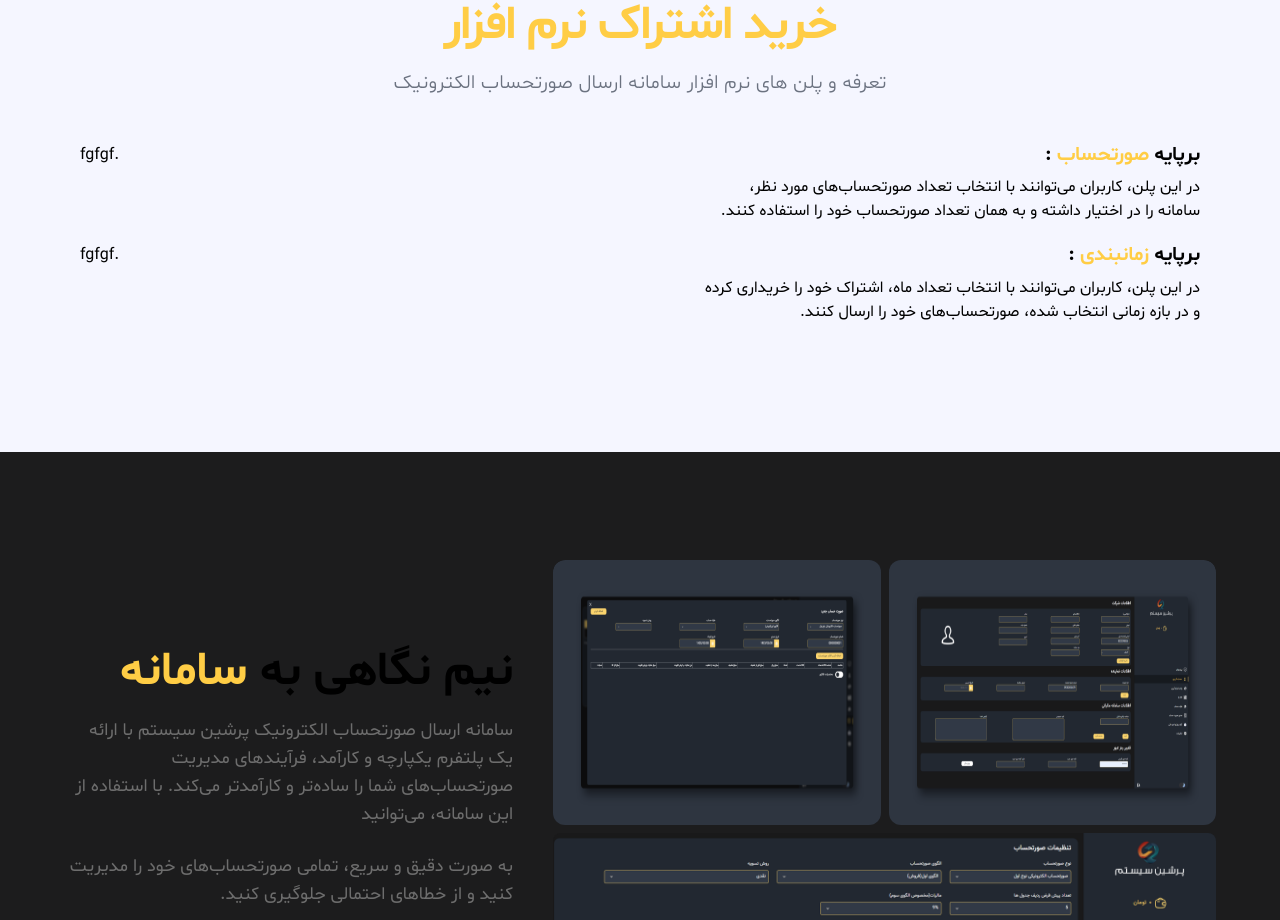
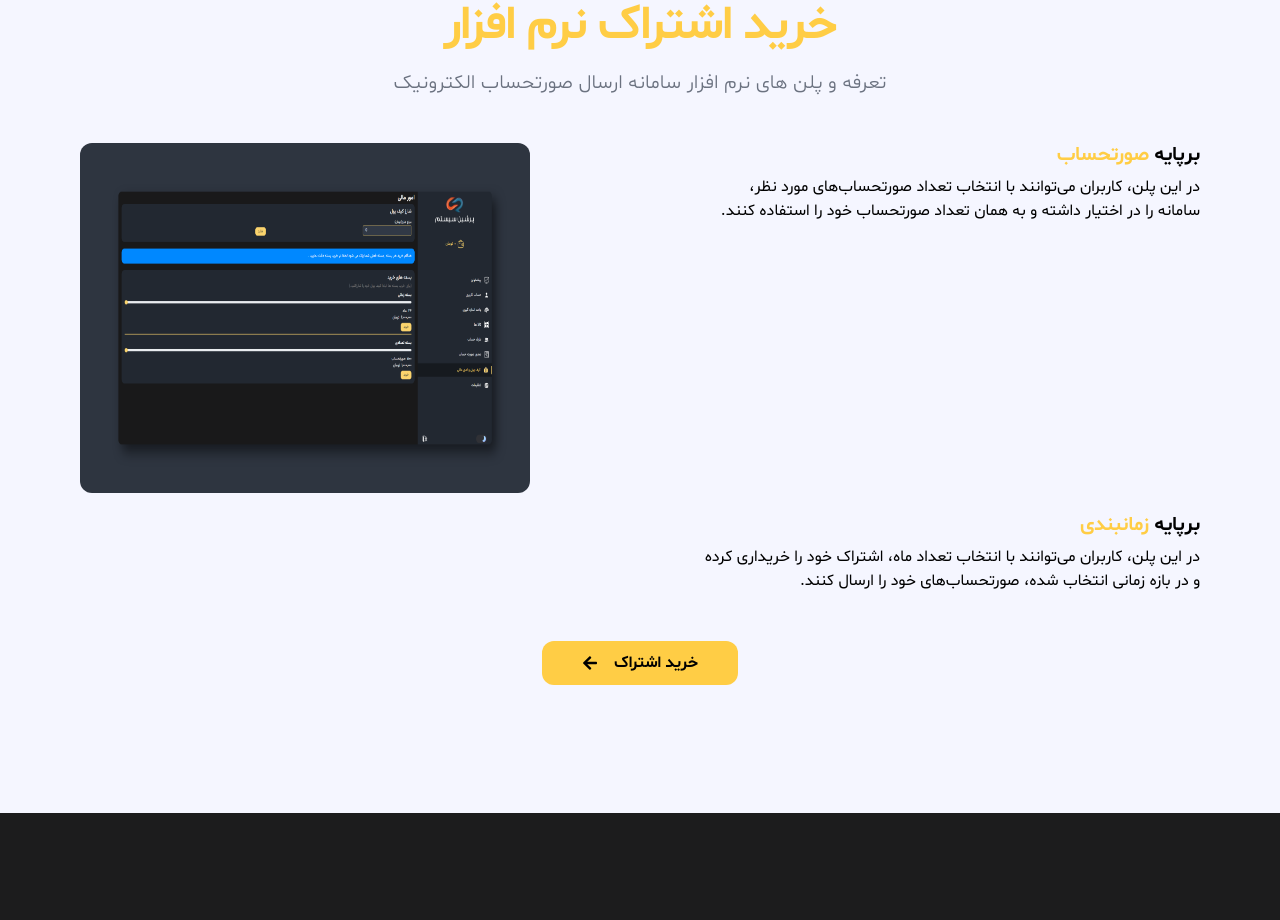
Before and after one commit to Amiraliansaripour/tax-system-landing, a React (Vite) app: page / in a window 1280 px wide. Shown: the part 2009-2929 px from the top of the page. Built offline with nearby package versions, Linux system fonts and the light colour scheme; a web font is replaced by a local one.

Commit message:
services

```diff
--- a/src/assets/images/index.js
+++ b/src/assets/images/index.js
@@ -26,6 +26,7 @@ import Screen1 from './screen1.png'
 import Sscreen from './1.png'
 import AppScreen from './2.png'
 import AppScreen2 from './3.png'
+import AppScreen3 from './4.png'
 
 import Slide1 from './slide-1.png'
 import Slide2 from './slide-2.png'
@@ -58,5 +59,6 @@ export {
     Slide2,
 
     AppScreen,
-    AppScreen2
+    AppScreen2,
+    AppScreen3
 }
--- a/src/sections/Services.jsx
+++ b/src/sections/Services.jsx
@@ -2,10 +2,11 @@ import { useState } from "react";
 import ModalBox from "../components/ModalBox";
 import ServiceCard from "../components/ServiceCard";
 import { services } from "../constants";
+import { AppScreen3 } from "../assets/images";
+import { FaArrowLeft } from "react-icons/fa";
 
 const Services = () => {
-
-  const [isModal , setIsModal] =useState(false)
+  const [isModal, setIsModal] = useState(false);
   return (
     // <section className="max-container flex justify-center flex-wrap gap-9">
     //   {
@@ -15,9 +16,7 @@ const Services = () => {
     //   }
     // </section>
     <>
-    {
-      isModal ? <ModalBox isModal={isModal} setIsModal={setIsModal} /> : <></>
-    }
+      {isModal ? <ModalBox isModal={isModal} setIsModal={setIsModal} /> : <></>}
 
       <section id="products" className="overflow-hidden">
         <div className="py-8 px-4 mx-auto max-w-screen-xl ">
@@ -27,26 +26,47 @@ const Services = () => {
             </h2>
             <p className="mb-5 font-light text-gray-500 dark:text-gray-400 sm:text-xl">
               تعرفه و پلن های نرم افزار سامانه ارسال صورتحساب الکترونیک
-
             </p>
           </div>
 
-        <div className="w-full flex justify-between ">
+          <div className="w-full flex justify-between max-xl:flex-col gap-3">
             <div className="des flex flex-col dark:text-white gap-2">
-            <h2 className="text-xl font-bold">برپایه <span className="text-coral-red">صورتحساب</span> :</h2>
-            <p>در این پلن، کاربران می‌توانند با انتخاب تعداد صورتحساب‌های مورد نظر،<br /> سامانه را در اختیار داشته و به همان تعداد صورتحساب خود را استفاده کنند.</p>
+              <h2 className="text-xl font-bold">
+                برپایه <span className="text-coral-red">صورتحساب</span>
+              </h2>
+              <p>
+                در این پلن، کاربران می‌توانند با انتخاب تعداد صورتحساب‌های مورد
+                نظر،
+                <br /> سامانه را در اختیار داشته و به همان تعداد صورتحساب خود را
+                استفاده کنند.
+              </p>
             </div>
-          <div className="img-box">.fgfgf</div>
+            <div className="img-box">
+              <img src={AppScreen3} alt="" className="w-[450px] max-xl:w-full h-[350px] max-xl:h-[500px] rounded-xl " />
+            </div>
           </div>
 
           <div className="w-full flex justify-between  mt-5">
             <div className="des flex flex-col dark:text-white gap-2">
-            <h2 className="text-xl font-bold">برپایه <span className="text-coral-red">زمانبندی</span> :</h2>
-            <p>در این پلن، کاربران می‌توانند با انتخاب تعداد ماه، اشتراک خود را خریداری کرده<br /> و در بازه زمانی انتخاب شده، صورتحساب‌های خود را ارسال کنند.</p>
-          </div>
-          <div className="img-box">.fgfgf</div>
+              <h2 className="text-xl font-bold">
+                برپایه <span className="text-coral-red">زمانبندی</span>
+              </h2>
+              <p>
+                در این پلن، کاربران می‌توانند با انتخاب تعداد ماه، اشتراک خود را
+                خریداری کرده
+                <br /> و در بازه زمانی انتخاب شده، صورتحساب‌های خود را ارسال
+                کنند.
+              </p>
             </div>
 
+          </div>
+
+          <div className="flex items-center justify-center pt-6 mt-6">
+            <a
+            href="https://panel.moadii.ir/login"
+            className="group flex items-center justify-center bg-coral-red dark:text-black px-10 py-2.5 font-bold rounded-xl transition-all ease-in"
+            >خرید اشتراک <FaArrowLeft className="mr-4 group-hover:mr-6 transition-all ease-in"/></a>
+          </div>
         </div>
       </section>
     </>
```
Also changed, not shown: src/assets/images/4.png (added). Lines whose indentation alone changed are shown as unchanged.
